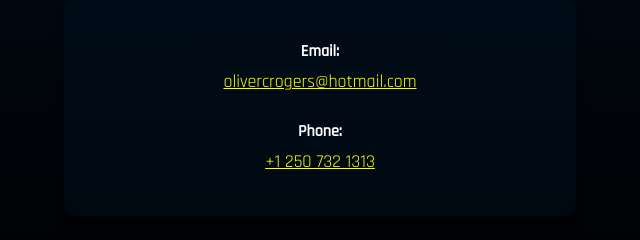
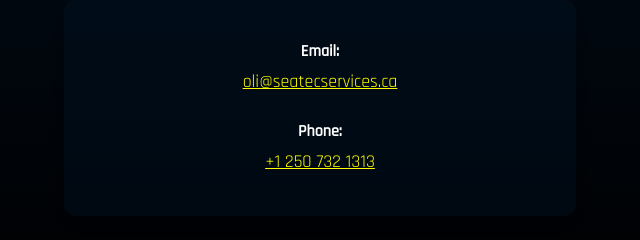
Before and after one commit to 4tune500500500/Seatec1, a plain HTML site: page index.html in a window 1280 px wide. Shown: the part 8499-8739 px from the top of the page, 320-960 px from the left. Drawn offline with nearby package versions, Linux system fonts and the light colour scheme.

Commit message:
Update index.html

```diff
--- a/index.html
+++ b/index.html
@@ -582,8 +582,8 @@
   <div class="max-w-lg mx-auto p-10 bg-[#021527]/40 rounded-xl space-y-6 shadow-lg contact-card" data-aos="fade-up">
     <div>
       <strong class="block text-white mb-1">Email:</strong>
-      <a href="mailto:olivercrogers@hotmail.com" class="text-[#ffff00] underline hover:text-[#e6e600] text-lg">
-        olivercrogers@hotmail.com
+      <a href="mailto:oli@seatecservices.ca" class="text-[#ffff00] underline hover:text-[#e6e600] text-lg">
+        oli@seatecservices.ca
       </a>
     </div>
     <div>
```
